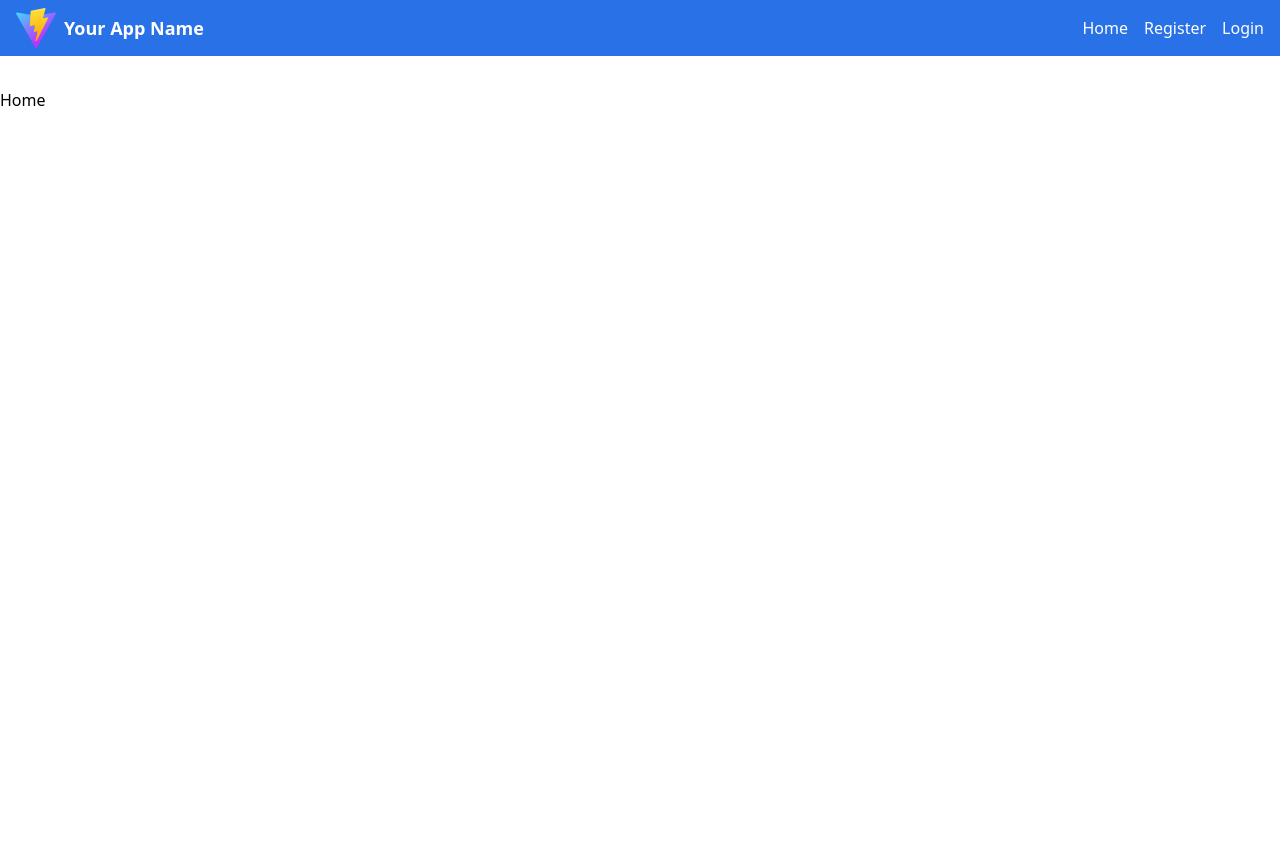
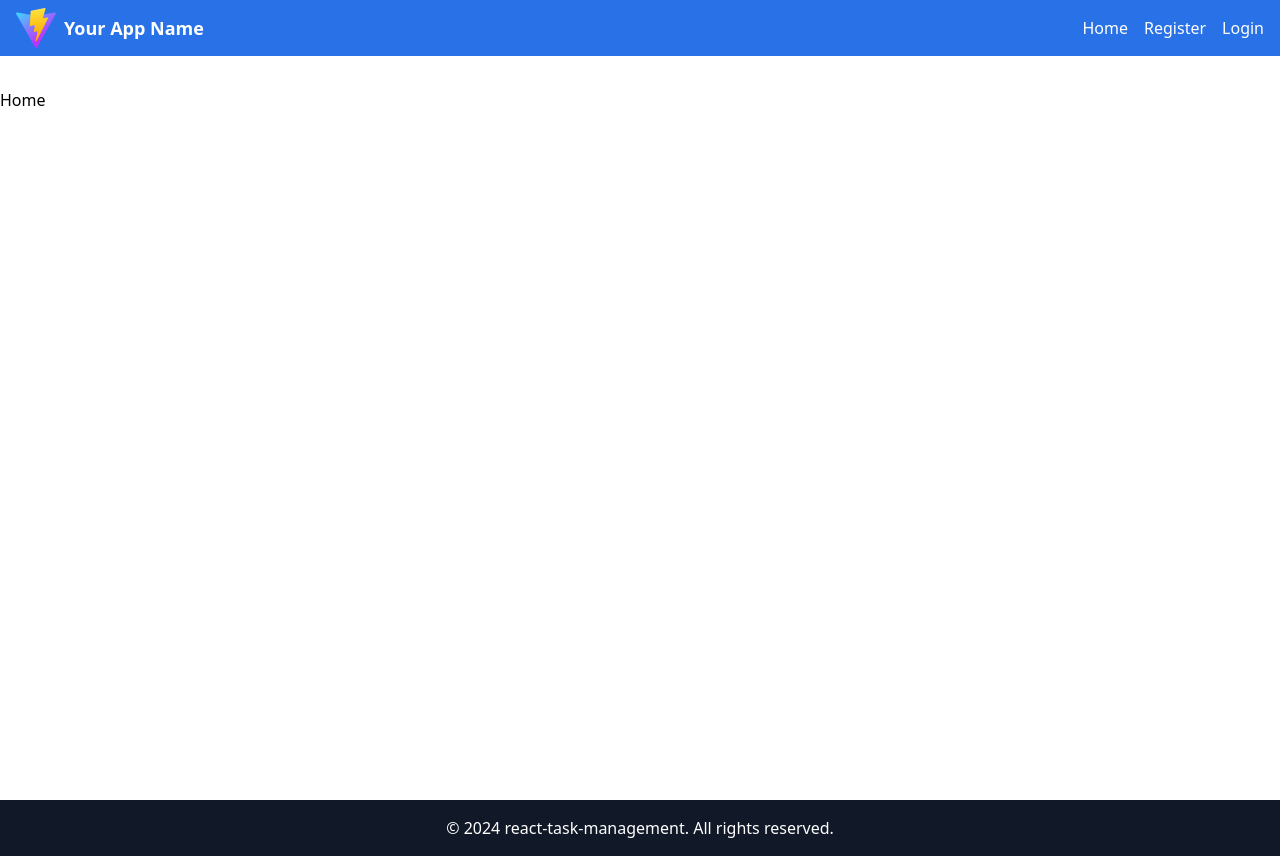
Before and after one commit to serhatkaya/react-task-management, a React (Vite) app: page / in a window 1280 px wide. Before the commit the page ends 800 px from the top, so only its background shows below. Built offline with nearby package versions, Linux system fonts and the light colour scheme.

Commit message:
add footer, move components

```diff
--- a/src/components/ErrorPage.tsx
+++ b/src/components/ErrorPage.tsx
@@ -1,7 +1,9 @@
-import { useRouteError } from 'react-router-dom';
+import { useNavigate, useRouteError } from 'react-router-dom';
+import Button from './ui/Button';
 
 export default function ErrorPage() {
   const error = useRouteError();
+  const navigate = useNavigate();
   console.error(error);
 
   return (
@@ -11,6 +13,7 @@ export default function ErrorPage() {
         <p className="text-lg text-gray-800">
           Sorry, an unexpected error has occurred.
         </p>
+        <Button onClick={() => navigate('/')}>Go to home</Button>
       </div>
     </div>
   );
--- /dev/null
+++ b/src/components/Footer.tsx
@@ -0,0 +1,13 @@
+const Footer = () => {
+  return (
+    <footer className="bg-gray-900 text-white py-4">
+      <div className="container mx-auto px-4">
+        <p className="text-center">
+          &copy; 2024 react-task-management. All rights reserved.
+        </p>
+      </div>
+    </footer>
+  );
+};
+
+export default Footer;
--- a/src/components/Layout.tsx
+++ b/src/components/Layout.tsx
@@ -1,5 +1,7 @@
 import { Outlet } from 'react-router-dom';
+import Footer from './Footer';
 import Header from './Header';
+
 function Layout() {
   return (
     <>
@@ -9,6 +11,7 @@ function Layout() {
           <Outlet />
         </div>
       </div>
+      <Footer />
     </>
   );
 }
--- a/src/components/Button.tsx
+++ b/src/components/ui/Button.tsx
@@ -1,5 +1,5 @@
 import React, { ReactNode } from 'react';
-import { cn } from '../utils/tw.util';
+import { cn } from '../../utils/tw.util';
 
 interface ButtonProps {
   onClick?: () => void;
--- a/src/components/Input.tsx
+++ b/src/components/ui/Input.tsx
@@ -1,4 +1,4 @@
-import { cn } from '../utils/tw.util';
+import { cn } from '../../utils/tw.util';
 
 interface InputProps {
   onClick?: () => void;
--- a/src/hooks/useModal.hook.tsx
+++ b/src/hooks/useModal.hook.tsx
@@ -1,5 +1,5 @@
 import { useState } from 'react';
-import Modal from '../components/Modal';
+import Modal from '../components/ui/Modal';
 
 const useModal = () => {
   const [isModalOpen, setIsModalOpen] = useState(false);
--- a/src/pages/Login.tsx
+++ b/src/pages/Login.tsx
@@ -1,5 +1,5 @@
 import { useState } from 'react';
-import Input from '../components/Input';
+import Input from '../components/ui/Input';
 import { apiClient } from '../utils/http.util';
 import { cn } from '../utils/tw.util';
 import useAuth from '../hooks/useAuth.hook';
--- a/src/pages/Register.tsx
+++ b/src/pages/Register.tsx
@@ -1,5 +1,5 @@
 import { useState } from 'react';
-import Input from '../components/Input';
+import Input from '../components/ui/Input';
 import { cn } from '../utils/tw.util';
 import { apiClient } from '../utils/http.util';
 
```
Also changed, not shown: src/components/ui/Modal.tsx (renamed from src/components/Modal.tsx).
